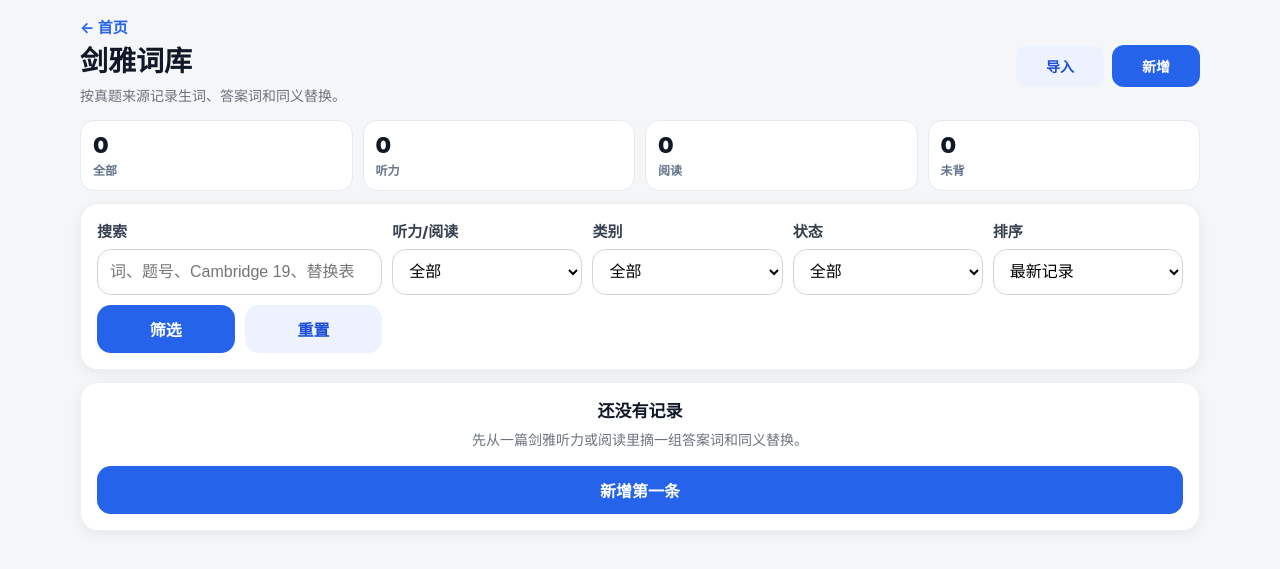
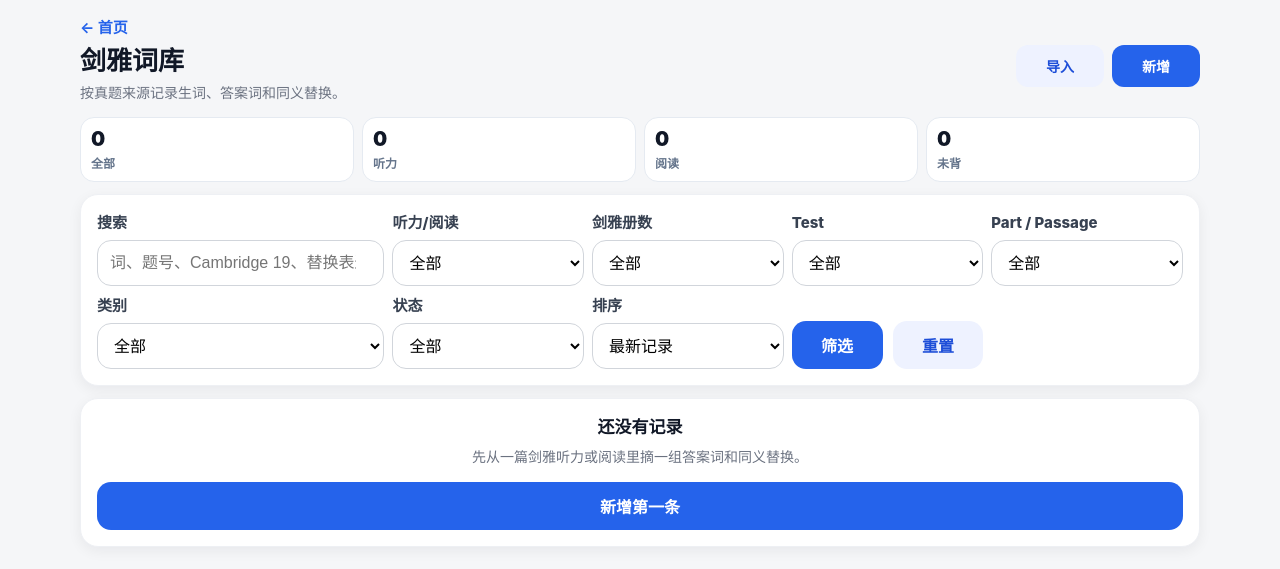
Before and after one commit to qx-zhangzhi/word_echo, a Django app: page /cambridge-vocab/ in a window 1280 px wide. Shown: the top 569 px of the page. Run offline with Django 5.2, Linux system fonts and the light colour scheme; a user stored in the database is signed in; data that the repository does not hold is empty.

Commit message:
Improve Cambridge vocab import source selection

```diff
--- a/apps/cambridge_vocab/forms.py
+++ b/apps/cambridge_vocab/forms.py
@@ -3,7 +3,47 @@ from django import forms
 from .models import CambridgeVocabEntry
 
 
+BOOK_CHOICES = [("", "选择剑雅册数")] + [
+    (f"Cambridge {number}", f"Cambridge {number}")
+    for number in range(4, 21)
+]
+TEST_CHOICES = [("", "选择 Test")] + [
+    (f"Test {number}", f"Test {number}")
+    for number in range(1, 5)
+]
+SECTION_CHOICES = [("", "选择 Part / Passage")] + [
+    (f"Listening Part {number}", f"Listening Part {number}")
+    for number in range(1, 5)
+] + [
+    (f"Reading Passage {number}", f"Reading Passage {number}")
+    for number in range(1, 4)
+]
+
+
+def skill_from_section(section_or_passage):
+    if section_or_passage.startswith("Listening"):
+        return "listening"
+    if section_or_passage.startswith("Reading"):
+        return "reading"
+    return ""
+
+
 class CambridgeVocabImportForm(forms.Form):
+    book = forms.ChoiceField(
+        label="剑雅册数",
+        choices=BOOK_CHOICES,
+        widget=forms.Select(attrs={"class": "input"}),
+    )
+    test = forms.ChoiceField(
+        label="Test",
+        choices=TEST_CHOICES,
+        widget=forms.Select(attrs={"class": "input"}),
+    )
+    section_or_passage = forms.ChoiceField(
+        label="Part / Passage",
+        choices=SECTION_CHOICES,
+        widget=forms.Select(attrs={"class": "input"}),
+    )
     raw_text = forms.CharField(
         label="ChatGPT 总结结果",
         widget=forms.Textarea(attrs={
@@ -12,14 +52,10 @@ class CambridgeVocabImportForm(forms.Form):
             "placeholder": """请粘贴 JSON 数组，例如：
 [
   {
-    "skill": "listening",
     "entry_type": "synonym",
     "word": "reserve",
     "meaning_cn": "预订；保留",
     "synonym_replacements": "book = reserve\nkeep = reserve",
-    "book": "Cambridge 19",
-    "test": "Test 1",
-    "section_or_passage": "Listening Section 2",
     "question_numbers": "14",
     "source_title": "Hotel booking",
     "source_detail": "题干用 book，录音中说 reserve。",
@@ -31,6 +67,25 @@ class CambridgeVocabImportForm(forms.Form):
 
 
 class CambridgeVocabEntryForm(forms.ModelForm):
+    book = forms.ChoiceField(
+        label="剑雅册数",
+        choices=BOOK_CHOICES,
+        widget=forms.Select(attrs={"class": "input"}),
+        required=False,
+    )
+    test = forms.ChoiceField(
+        label="Test",
+        choices=TEST_CHOICES,
+        widget=forms.Select(attrs={"class": "input"}),
+        required=False,
+    )
+    section_or_passage = forms.ChoiceField(
+        label="Part / Passage",
+        choices=SECTION_CHOICES,
+        widget=forms.Select(attrs={"class": "input"}),
+        required=False,
+    )
+
     class Meta:
         model = CambridgeVocabEntry
         fields = [
@@ -57,9 +112,6 @@ class CambridgeVocabEntryForm(forms.ModelForm):
             "synonym_replacements": forms.Textarea(attrs={"class": "textarea", "rows": 4, "placeholder": "一行一个替换：word = replacement / 原文词 -> 答案词"}),
             "original_expression": forms.TextInput(attrs={"class": "input", "placeholder": "题干或原文里的表达"}),
             "example_sentence": forms.Textarea(attrs={"class": "textarea", "rows": 4, "placeholder": "原句、答案句或自己造句"}),
-            "book": forms.TextInput(attrs={"class": "input", "placeholder": "Cambridge 19"}),
-            "test": forms.TextInput(attrs={"class": "input", "placeholder": "Test 1"}),
-            "section_or_passage": forms.TextInput(attrs={"class": "input", "placeholder": "Listening Section 2 / Reading Passage 3"}),
             "question_numbers": forms.TextInput(attrs={"class": "input", "placeholder": "12 / 14-18"}),
             "source_title": forms.TextInput(attrs={"class": "input", "placeholder": "文章/听力主题，可选"}),
             "source_detail": forms.Textarea(attrs={"class": "textarea", "rows": 4, "placeholder": "记录这题为什么错、题干定位句、原文同义替换等"}),
--- a/apps/cambridge_vocab/views.py
+++ b/apps/cambridge_vocab/views.py
@@ -9,7 +9,14 @@ from django.utils import timezone
 from django.utils.http import url_has_allowed_host_and_scheme
 from django.views.decorators.http import require_POST
 
-from .forms import CambridgeVocabEntryForm, CambridgeVocabImportForm
+from .forms import (
+    BOOK_CHOICES,
+    SECTION_CHOICES,
+    TEST_CHOICES,
+    CambridgeVocabEntryForm,
+    CambridgeVocabImportForm,
+    skill_from_section,
+)
 from .models import CambridgeVocabEntry
 
 
@@ -31,6 +38,9 @@ def _filtered_entries(request):
     entry_type = request.GET.get("entry_type", "")
     status = request.GET.get("status", "")
     query = request.GET.get("q", "").strip()
+    book = request.GET.get("book", "")
+    test = request.GET.get("test", "")
+    section_or_passage = request.GET.get("section_or_passage", "")
 
     if skill in {"listening", "reading"}:
         entries = entries.filter(skill=skill)
@@ -62,11 +72,33 @@ def _filtered_entries(request):
             | Q(source_detail__icontains=query)
         )
 
+    valid_books = {value for value, _ in BOOK_CHOICES if value}
+    valid_tests = {value for value, _ in TEST_CHOICES if value}
+    valid_sections = {value for value, _ in SECTION_CHOICES if value}
+
+    if book in valid_books:
+        entries = entries.filter(book=book)
+    else:
+        book = ""
+
+    if test in valid_tests:
+        entries = entries.filter(test=test)
+    else:
+        test = ""
+
+    if section_or_passage in valid_sections:
+        entries = entries.filter(section_or_passage=section_or_passage)
+    else:
+        section_or_passage = ""
+
     return entries, {
         "skill": skill,
         "entry_type": entry_type,
         "status": status,
         "q": query,
+        "book": book,
+        "test": test,
+        "section_or_passage": section_or_passage,
     }
 
 
@@ -98,6 +130,9 @@ def entry_list(request):
         "stats": stats,
         "skill_choices": CambridgeVocabEntry.SKILL_CHOICES,
         "entry_type_choices": CambridgeVocabEntry.ENTRY_TYPE_CHOICES,
+        "book_choices": BOOK_CHOICES,
+        "test_choices": TEST_CHOICES,
+        "section_choices": SECTION_CHOICES,
     })
 
 
@@ -122,7 +157,8 @@ def entry_create(request):
     return render(request, "cambridge_vocab/entry_form.html", {"form": form, "mode": "create"})
 
 
-def _clean_entry_payload(item):
+def _clean_entry_payload(item, source_defaults=None):
+    source_defaults = source_defaults or {}
     allowed = {
         "skill",
         "entry_type",
@@ -140,6 +176,7 @@ def _clean_entry_payload(item):
         "note",
     }
     payload = {key: str(value).strip() for key, value in item.items() if key in allowed and value is not None}
+    payload.update(source_defaults)
     if payload.get("skill") not in {"listening", "reading"}:
         raise ValidationError("skill 只能是 listening 或 reading")
     if payload.get("entry_type") not in {"unknown", "answer", "synonym"}:
@@ -149,7 +186,7 @@ def _clean_entry_payload(item):
     return payload
 
 
-def _parse_import_payload(raw_text):
+def _parse_import_payload(raw_text, source_defaults=None):
     try:
         data = json.loads(raw_text)
     except json.JSONDecodeError as exc:
@@ -167,7 +204,7 @@ def _parse_import_payload(raw_text):
             errors.append(f"第 {index} 条不是对象")
             continue
         try:
-            entries.append(_clean_entry_payload(item))
+            entries.append(_clean_entry_payload(item, source_defaults))
         except ValidationError as exc:
             errors.append(f"第 {index} 条：{exc.messages[0]}")
 
@@ -209,7 +246,14 @@ def entry_import(request):
         form = CambridgeVocabImportForm(request.POST)
         if form.is_valid():
             try:
-                entries = _parse_import_payload(form.cleaned_data["raw_text"])
+                section_or_passage = form.cleaned_data["section_or_passage"]
+                source_defaults = {
+                    "book": form.cleaned_data["book"],
+                    "test": form.cleaned_data["test"],
+                    "section_or_passage": section_or_passage,
+                    "skill": skill_from_section(section_or_passage),
+                }
+                entries = _parse_import_payload(form.cleaned_data["raw_text"], source_defaults)
                 result = _import_entries(request.user, entries)
             except ValidationError as exc:
                 form.add_error("raw_text", exc)
--- a/templates/cambridge_vocab/entry_list.html
+++ b/templates/cambridge_vocab/entry_list.html
@@ -23,7 +23,7 @@
 
 .vocab-title {
     margin: 0;
-    font-size: 28px;
+    font-size: 26px;
     line-height: 1.2;
     font-weight: 900;
 }
@@ -53,7 +53,7 @@
 .stats-grid {
     display: grid;
     grid-template-columns: repeat(2, minmax(0, 1fr));
-    gap: 10px;
+    gap: 8px;
     margin-bottom: 12px;
 }
 
@@ -61,11 +61,11 @@
     border: 1px solid #e5eaf1;
     border-radius: 14px;
     background: #fff;
-    padding: 12px;
+    padding: 10px;
 }
 
 .stat-number {
-    font-size: 22px;
+    font-size: 20px;
     font-weight: 900;
     line-height: 1.1;
 }
@@ -80,7 +80,7 @@
 .filter-panel {
     display: grid;
     grid-template-columns: 1fr;
-    gap: 10px;
+    gap: 8px;
     margin-bottom: 12px;
 }
 
@@ -93,11 +93,13 @@
 .entry-grid {
     display: grid;
     grid-template-columns: 1fr;
-    gap: 12px;
+    gap: 8px;
 }
 
 .entry-card {
     display: block;
+    padding: 12px;
+    margin-bottom: 0;
 }
 
 .entry-top {
@@ -108,7 +110,7 @@
 }
 
 .entry-word {
-    font-size: 22px;
+    font-size: 18px;
     line-height: 1.25;
     font-weight: 900;
 }
@@ -116,13 +118,13 @@
 .badge-row {
     display: flex;
     flex-wrap: wrap;
-    gap: 8px;
-    margin-top: 12px;
+    gap: 6px;
+    margin-top: 8px;
 }
 
 .badge {
     border-radius: 999px;
-    padding: 6px 10px;
+    padding: 4px 8px;
     background: #f1f5f9;
     color: #334155;
     font-size: 12px;
@@ -145,7 +147,7 @@
 }
 
 .source-line {
-    margin-top: 10px;
+    margin-top: 8px;
     color: #475569;
     font-size: 13px;
     line-height: 1.5;
@@ -153,15 +155,21 @@
 }
 
 .synonym-preview {
-    margin-top: 10px;
+    margin-top: 6px;
     color: #1f2937;
-    font-size: 14px;
-    line-height: 1.55;
+    font-size: 13px;
+    line-height: 1.45;
     white-space: pre-wrap;
 }
 
 .mark-form {
-    margin-top: 12px;
+    margin-top: 8px;
+}
+
+.mark-form .btn {
+    min-height: 38px;
+    border-radius: 10px;
+    font-size: 14px;
 }
 
 .empty-card {
@@ -181,7 +189,7 @@
 
 @media (min-width: 900px) {
     .entry-grid {
-        grid-template-columns: repeat(2, minmax(0, 1fr));
+        grid-template-columns: repeat(3, minmax(0, 1fr));
     }
 }
 {% endblock %}
@@ -230,6 +238,30 @@
                 <option value="">全部</option>
                 {% for value, label in skill_choices %}
                 <option value="{{ value }}" {% if filters.skill == value %}selected{% endif %}>{{ label }}</option>
+                {% endfor %}
+            </select>
+        </div>
+        <div class="form-field" style="margin-bottom: 0;">
+            <label class="form-label" for="book">剑雅册数</label>
+            <select class="input" id="book" name="book">
+                {% for value, label in book_choices %}
+                <option value="{{ value }}" {% if filters.book == value %}selected{% endif %}>{% if value %}{{ label }}{% else %}全部{% endif %}</option>
+                {% endfor %}
+            </select>
+        </div>
+        <div class="form-field" style="margin-bottom: 0;">
+            <label class="form-label" for="test">Test</label>
+            <select class="input" id="test" name="test">
+                {% for value, label in test_choices %}
+                <option value="{{ value }}" {% if filters.test == value %}selected{% endif %}>{% if value %}{{ label }}{% else %}全部{% endif %}</option>
+                {% endfor %}
+            </select>
+        </div>
+        <div class="form-field" style="margin-bottom: 0;">
+            <label class="form-label" for="section_or_passage">Part / Passage</label>
+            <select class="input" id="section_or_passage" name="section_or_passage">
+                {% for value, label in section_choices %}
+                <option value="{{ value }}" {% if filters.section_or_passage == value %}selected{% endif %}>{% if value %}{{ label }}{% else %}全部{% endif %}</option>
                 {% endfor %}
             </select>
         </div>
```
Also changed, not shown: templates/cambridge_vocab/entry_import.html (+36 -2 lines).
